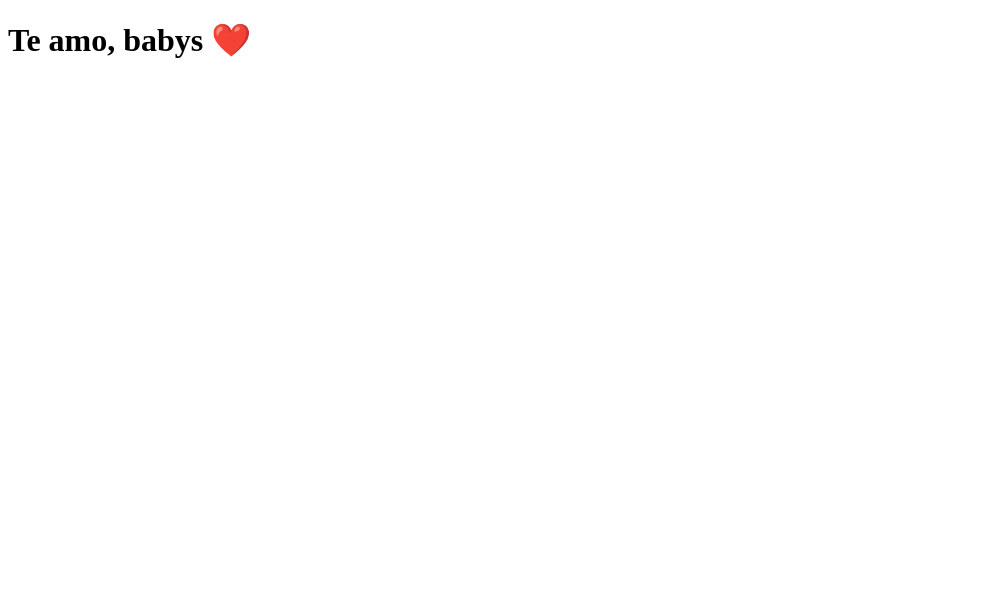
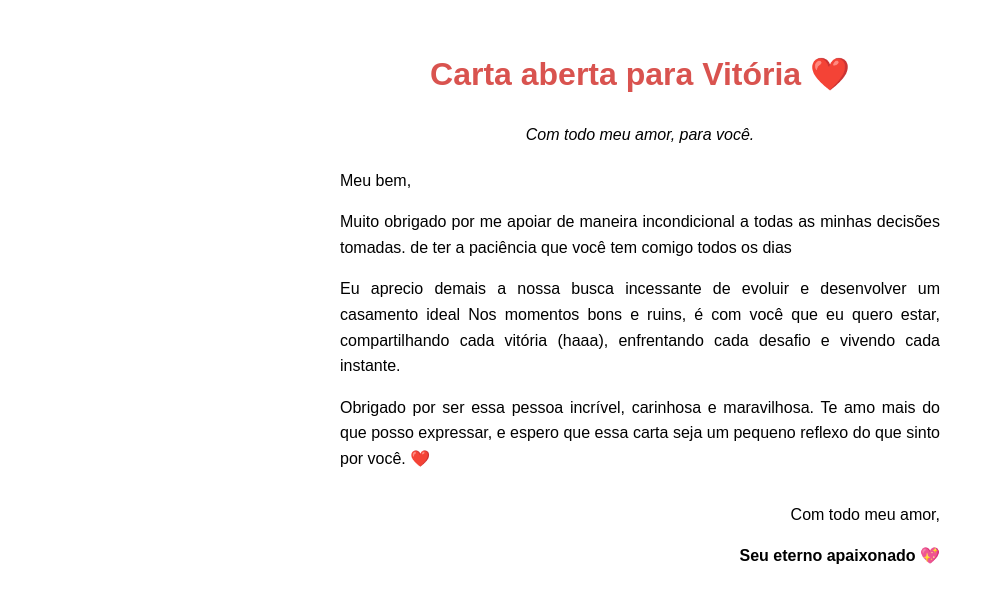
Before and after one commit to igorbatista01/clone-tabnews.com.br, a Next.js app: page /amor in a window 1280 px wide. Shown: the top 602 px of the page, without its empty margins (0-995 px from the left). Built offline with nearby package versions, Linux system fonts and the light colour scheme.

Commit message:
update: Vitoria's page

```diff
--- a/pages/amor/index.js
+++ b/pages/amor/index.js
@@ -1,5 +1,33 @@
 function Amor() {
-    return <h1>Te amo, babys ❤️</h1>
+    return (
+        <div style={{ maxWidth: "600px", margin: "auto", padding: "20px", fontFamily: "Arial, sans-serif", lineHeight: "1.6", textAlign: "justify" }}>
+            <header style={{ textAlign: "center", marginBottom: "20px" }}>
+                <h1 style={{ color: "#d9534f" }}>Carta aberta para Vitória ❤️</h1>
+                <p><em>Com todo meu amor, para você.</em></p>
+            </header>
+
+            <section>
+                <p>Meu bem,</p>
+                <p>
+                    Muito obrigado por me apoiar de maneira incondicional a todas as minhas decisões tomadas.
+                    de ter a paciência que você tem comigo todos os dias
+                </p>
+                <p>
+                    Eu aprecio demais a nossa busca incessante de evoluir e desenvolver um casamento ideal
+                    Nos momentos bons e ruins, é com você que eu quero estar, compartilhando cada vitória (haaa), enfrentando cada desafio e vivendo cada instante.
+                </p>
+                <p>
+                    Obrigado por ser essa pessoa incrível, carinhosa e maravilhosa. Te amo mais do que posso expressar,
+                    e espero que essa carta seja um pequeno reflexo do que sinto por você. ❤️
+                </p>
+            </section>
+
+            <footer style={{ textAlign: "right", marginTop: "30px" }}>
+                <p>Com todo meu amor,</p>
+                <p><strong>Seu eterno apaixonado 💖</strong></p>
+            </footer>
+        </div>
+    );
 }
 
 export default Amor;
--- a/pages/amor/vitoria.js
+++ /dev/null
@@ -1,5 +0,0 @@
-function Amor() {
-    return <h1>Te amo, babys ❤️</h1>
-}
-
-export default Amor;
```
